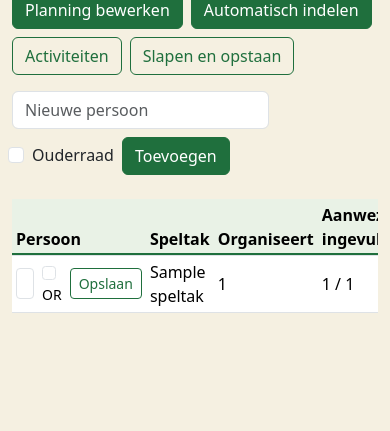
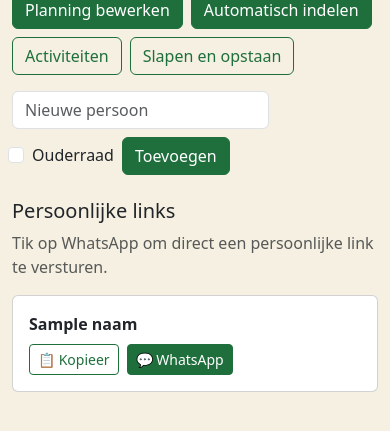
Before and after one commit to explorers567-tech/Kampplanner, a Flask app: template templates/admin.html in a window 390 px wide. Shown: the part 221-652 px from the top of the page. Run offline with Flask 3, Linux system fonts and the light colour scheme; the template is opened without the code that fills it: most values are stand-ins (such as "Sample title", 1, 10 or a date in 2020).

Commit message:
24-11 admin mobiel vriendelijk

```diff
--- a/templates/admin.html
+++ b/templates/admin.html
@@ -23,7 +23,45 @@
   <div class="col-auto"><button class="btn btn-success" type="submit">Toevoegen</button></div>
 </form>
 
-<div class="table-responsive">
+<!-- Alleen zichtbaar op mobiel -->
+<div class="d-md-none mb-4">
+
+  <h2 class="h5">Persoonlijke links</h2>
+  <p class="text-muted">
+    Tik op WhatsApp om direct een persoonlijke link te versturen.
+  </p>
+
+  {% for p in personen %}
+  <div class="card mb-2">
+    <div class="card-body">
+
+      <strong>{{ p["naam"] }}</strong>
+
+      <div class="mt-2 d-flex gap-2">
+
+        <button
+          type="button"
+          class="btn btn-outline-success btn-sm"
+          onclick="navigator.clipboard.writeText('{{ url_for('inloggen_token', token=p['token'], _external=True) }}')">
+          📋 Kopieer
+        </button>
+
+        <a
+          class="btn btn-success btn-sm"
+          href="https://wa.me/?text={{ ('Hoi ' ~ p['naam'] ~ ', dit is jouw persoonlijke Kampplanner-link: ' ~ url_for('inloggen_token', token=p['token'], _external=True)) | urlencode }}">
+          💬 WhatsApp
+        </a>
+
+      </div>
+
+    </div>
+  </div>
+  {% endfor %}
+
+</div>
+
+<div class="table-responsive d-none d-md-block">
+
   <table class="table table-sm align-middle">
     <thead>
       <tr>
@@ -58,8 +96,12 @@
         </td>
         <td>{{ p["n_uploads"] }}</td>
         <td>
-          <input class="form-control form-control-sm" readonly onclick="this.select()"
-                 value="{{ url_for('inloggen_token', token=p['token'], _external=True) }}">
+          <button
+            type="button"
+            class="btn btn-sm btn-success"
+            onclick="navigator.clipboard.writeText('{{ url_for('inloggen_token', token=p['token'], _external=True) }}')">
+            📋 Kopieer link
+          </button>
         </td>
         <td class="text-nowrap">
           <a class="btn btn-sm btn-outline-primary"
```
